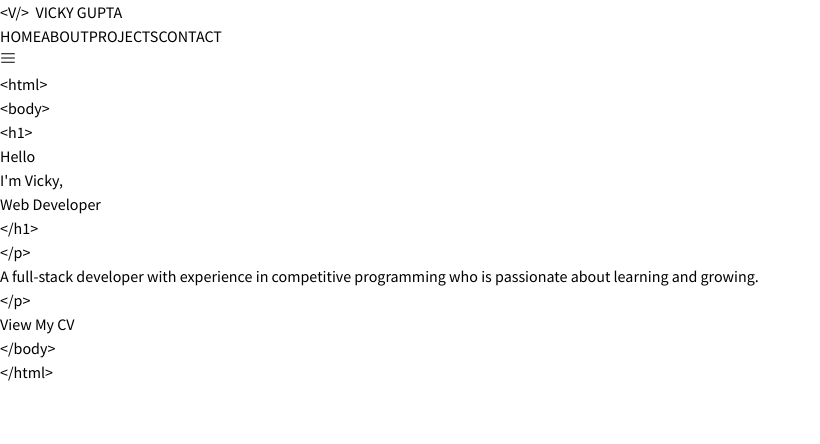
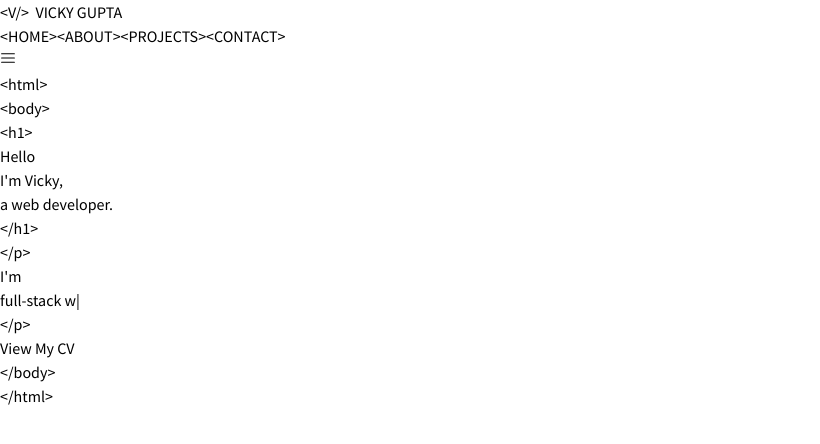
Before and after one commit to vickyguptaa7/portfolio, a React (Vite) app: page / in a window 1280 px wide. Shown: the top 444 px of the page, without its empty margins (0-820 px from the left). Built offline with nearby package versions, Linux system fonts and the light colour scheme.

Commit message:
added transitions and typewriter effect

```diff
--- a/package.json
+++ b/package.json
@@ -14,7 +14,8 @@
     "react-dom": "^18.2.0",
     "react-icons": "^4.9.0",
     "react-router": "^6.11.2",
-    "react-router-dom": "^6.11.2"
+    "react-router-dom": "^6.11.2",
+    "typewriter-effect": "^2.19.0"
   },
   "devDependencies": {
     "@types/react": "^18.0.37",
--- a/src/components/Home.tsx
+++ b/src/components/Home.tsx
@@ -1,18 +1,25 @@
+import TypewriterComponent from "typewriter-effect";
 import "../styles.css";
 
 function Home() {
   return (
-    <section className="flex h-[calc(100vh-60px)]  md:h-[calc(100vh-76px)] min-h-[600px] px-12 sm:px-16 lg:px-20 xl:px-24 ">
-      <div className="relative flex flex-col items-start justify-center">
-        <p className="text-sm text-gray-300">&lt;html&gt;</p>
-        <p className="px-3 mt-1 text-sm text-gray-300">&lt;body&gt;</p>
-        <p className="px-6 mt-4 text-sm text-gray-300">&lt;h1&gt;</p>
+    <section className="flex md:h-[calc(100vh-76px)] min-h-[550px] px-12 sm:px-16 lg:px-20 xl:px-24 ">
+      <div className="relative flex flex-col items-start justify-center cursor-default">
+        <p className="text-sm text-gray-300 duration-1000 hover:translate-x-5 hover:duration-300 hover:scale-110">
+          &lt;html&gt;
+        </p>
+        <p className="px-3 mt-1 text-sm text-gray-300 duration-1000 hover:translate-x-5 hover:duration-300 hover:scale-110">
+          &lt;body&gt;
+        </p>
+        <p className="px-6 mt-4 text-sm text-gray-300 duration-1000 hover:translate-x-5 hover:duration-300 hover:scale-110">
+          &lt;h1&gt;
+        </p>
         <div className="flex flex-col mt-2 px-9">
-          <h1 className="text-5xl font-semibold tracking-wider">
+          <h1 className="text-5xl font-semibold tracking-wider duration-1000 hover:translate-x-8 hover:duration-300 hover:scale-110">
             Hello
             <br />
           </h1>
-          <h1 className="mt-2 text-5xl font-semibold tracking-wider">
+          <h1 className="mt-2 text-5xl font-semibold tracking-wider duration-1000 hover:translate-x-8 hover:duration-300 hover:scale-110">
             I'm{" "}
             <span className="text-[color:var(--primary-text-color)] text-5xl font-semibold">
               {" "}
@@ -20,22 +27,47 @@ function Home() {
             </span>
             ,
           </h1>
-          <h1 className="mt-2 text-5xl font-semibold tracking-wider">
-            Web Developer
+          <h1 className="mt-2 text-5xl font-semibold tracking-wider duration-1000 hover:translate-x-8 hover:duration-300 hover:scale-110">
+            a web developer.
           </h1>
         </div>
-        <p className="px-6 mt-2 text-sm text-gray-300">&lt;/h1&gt;</p>
-        <p className="px-6 mt-2 text-sm text-gray-300">&lt;/p&gt;</p>
-        <p className="max-w-xl text-lg tracking-wider px-9">
-          A full-stack developer with experience in competitive programming who
-          is passionate about learning and growing.
+        <p className="px-6 mt-2 text-sm text-gray-300 duration-1000 hover:translate-x-5 hover:duration-300 hover:scale-110">
+          &lt;/h1&gt;
         </p>
-        <p className="px-6 mt-2 text-sm text-gray-300">&lt;/p&gt;</p>
-        <button className=" border-[--primary-text-color] border-2 px-6 py-2 font-semibold mx-9 mt-4 text-[color:var(--primary-text-color)] hover:bg-[color:var(--primary-text-color)] hover:text-white">
+        <p className="px-6 mt-2 text-sm text-gray-300 duration-1000 hover:translate-x-5 hover:duration-300 hover:scale-110">
+          &lt;/p&gt;
+        </p>
+        <p className="flex max-w-xl pt-2 text-2xl tracking-wider duration-1000 px-9 hover:translate-x-8 hover:duration-300 hover:scale-105">
+          I'm&nbsp;
+          <TypewriterComponent
+            options={{
+              strings: [
+                "full-stack web developer",
+                "data structures and algorithms enthusiast",
+                "a student",
+              ],
+              autoStart: true,
+              delay: 100,
+              loop: true,
+              cursorClassName:
+                " text-2xl text-[color:var(--primary-text-color)] ",
+              wrapperClassName:
+                "text-[color:var(--primary-text-color)] text-2xl font-semibold",
+            }}
+          />
+        </p>
+        <p className="px-6 mt-2 text-sm text-gray-300 duration-1000 hover:translate-x-5 hover:duration-300 hover:scale-110">
+          &lt;/p&gt;
+        </p>
+        <button className=" border-[--primary-text-color] border-2 px-6 py-2 font-semibold mx-9 mt-4 text-[color:var(--primary-text-color)] hover:bg-[color:var(--primary-text-color)] hover:text-white duration-1000 hover:translate-x-8 hover:duration-300 hover:scale-110">
           View My CV
         </button>
-        <p className="px-3 mt-4 text-sm text-gray-300">&lt;/body&gt;</p>
-        <p className="mt-1 text-sm text-gray-300">&lt;/html&gt;</p>
+        <p className="px-3 mt-4 text-sm text-gray-300 duration-1000 hover:translate-x-5 hover:duration-300 hover:scale-110">
+          &lt;/body&gt;
+        </p>
+        <p className="mt-1 text-sm text-gray-300 duration-1000 hover:translate-x-5 hover:duration-300 hover:scale-110">
+          &lt;/html&gt;
+        </p>
       </div>
       <div className="absolute h-10 w-6 border-2 border-black  rounded-3xl bottom-6 translate-x-[50%] right-[50%] hidden sm:flex items-start justify-center">
         <div className="w-1.5 my-1 bg-black rounded-full aspect-square mouse"></div>
--- a/src/components/Navbar.tsx
+++ b/src/components/Navbar.tsx
@@ -21,30 +21,38 @@ function Navbar() {
         </Link>
         {/* For Screens greater than 640px */}
         <div className="hidden sm:flex">
-          <ul className="list-none flex items-center gap-7 font-[650] tracking-wider text-md ">
+          <ul className="list-none flex items-center gap-4 md:gap-0 lg:gap-8 font-[650] tracking-wider text-md ">
             <Link
               to="/"
-              className="py-5 px-2 md:px-4 md:py-6 hover:text-[color:var(--primary-text-color)] duration-300 "
+              className="py-5 px-2 md:px-4 md:py-6 hover:text-[color:var(--primary-text-color)] duration-300 group "
             >
+              <span className="invisible group-hover:visible">&lt;</span>
               HOME
+              <span className="invisible group-hover:visible">&gt;</span>
             </Link>
             <Link
               to="/"
-              className="py-5 px-2 md:px-4 md:py-6 hover:text-[color:var(--primary-text-color)] duration-300 "
+              className="py-5 px-2 md:px-4 md:py-6 hover:text-[color:var(--primary-text-color)] duration-300 group"
             >
+              <span className="invisible group-hover:visible">&lt;</span>
               ABOUT
+              <span className="invisible group-hover:visible">&gt;</span>
             </Link>
             <Link
               to="/"
-              className="py-5 px-2 md:px-4 md:py-6 hover:text-[color:var(--primary-text-color)] duration-300 "
+              className="py-5 px-2 md:px-4 md:py-6 hover:text-[color:var(--primary-text-color)] duration-300 group"
             >
+              <span className="invisible group-hover:visible">&lt;</span>
               PROJECTS
+              <span className="invisible group-hover:visible">&gt;</span>
             </Link>
             <Link
               to="/"
-              className="py-5 px-2 md:px-4 md:py-6 hover:text-[color:var(--primary-text-color)] duration-300 "
+              className="py-5 px-2 md:px-4 md:py-6 hover:text-[color:var(--primary-text-color)] duration-300 group"
             >
+              <span className="invisible group-hover:visible">&lt;</span>
               CONTACT
+              <span className="invisible group-hover:visible">&gt;</span>
             </Link>
           </ul>
         </div>
```
Also changed, not shown: 1 other file (tests, documents, lock files or other folders).
